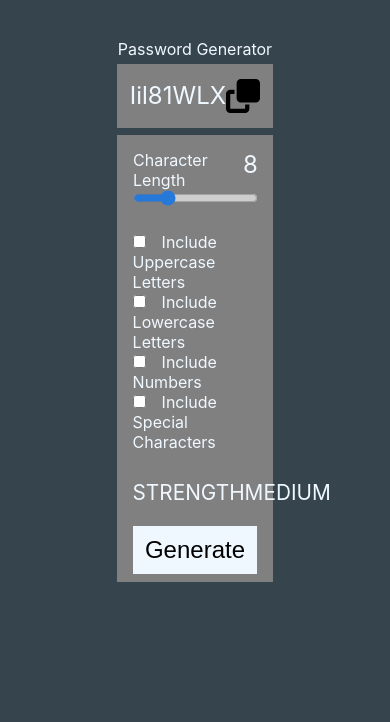
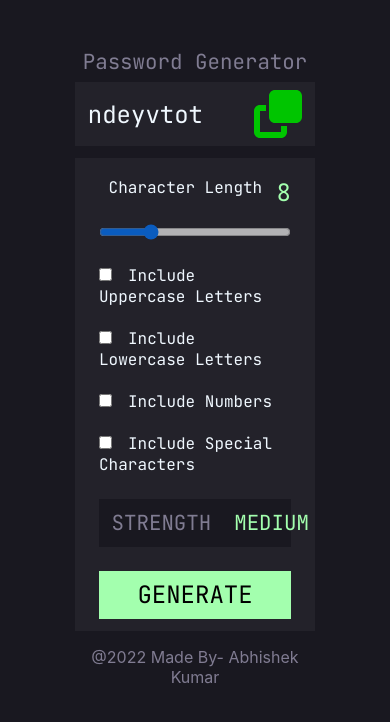
Before and after one commit to killer-abhi/password-generator, a React (Create React App) app: page / in a window 390 px wide. Shown: the top 722 px of the page. Built offline with nearby package versions, Linux system fonts and the light colour scheme.

Commit message:
Completed

```diff
--- a/public/index.html
+++ b/public/index.html
@@ -5,25 +5,12 @@
     <link rel="icon" href="%PUBLIC_URL%/favicon.ico" />
     <meta name="viewport" content="width=device-width, initial-scale=1" />
     <meta name="theme-color" content="#000000" />
-    <meta
-      name="description"
-      content="Web site created using create-react-app"
+    <link rel="preconnect" href="https://fonts.googleapis.com" />
+    <link rel="preconnect" href="https://fonts.gstatic.com" crossorigin />
+    <link
+      href="https://fonts.googleapis.com/css2?family=JetBrains+Mono:wght@400;700&display=swap"
+      rel="stylesheet"
     />
-    <link rel="apple-touch-icon" href="%PUBLIC_URL%/logo192.png" />
-    <!--
-      manifest.json provides metadata used when your web app is installed on a
-      user's mobile device or desktop. See https://developers.google.com/web/fundamentals/web-app-manifest/
-    -->
-    <link rel="manifest" href="%PUBLIC_URL%/manifest.json" />
-    <!--
-      Notice the use of %PUBLIC_URL% in the tags above.
-      It will be replaced with the URL of the `public` folder during the build.
-      Only files inside the `public` folder can be referenced from the HTML.
-
-      Unlike "/favicon.ico" or "favicon.ico", "%PUBLIC_URL%/favicon.ico" will
-      work correctly both with client-side routing and a non-root public URL.
-      Learn how to configure a non-root public URL by running `npm run build`.
-    -->
     <title>React App</title>
   </head>
   <body>
--- a/src/App.css
+++ b/src/App.css
@@ -4,7 +4,7 @@
   margin: 0;
   padding: 0;
   /* background-color: rgba(0, 0, 0, 0.719); */
-  background-color: rgb(54, 69, 77);
+  background-color: hsl(248, 15%, 11%);
   /* background-color: antiquewhite; */
 }
 .main{
@@ -15,15 +15,25 @@
   align-items: center;
 }
 .body{
-  margin-top: 10%;
-  width: 40%;
+  margin-top: 4em;
+  width: 30em;
   height: 100%;
+}
+@media screen and (min-width:100px) and (max-width:600px){
+  .body{
+    margin-top: 3em;
+    width: 15em;
+    height: 100%;
+  }
 }
 .header{
   text-align: center;
-  font-size: 1em;
-  color: aliceblue;
-  /* background-color: gray; */
-  /* padding: 0.5em 1em; */
-
+  font-size: 1.3em;
+  color: hsl(251, 9%, 53%);
+  font-family: "JetBrains Mono", monospace;
 }
+.footer{
+  color:hsl(251, 9%, 53%);
+  margin:1em;
+  text-align: center;
+}
--- a/src/App.js
+++ b/src/App.js
@@ -1,16 +1,15 @@
 import React, { useState } from 'react';
 import './App.css';
 import Card from "./components/card/Card";
+import Footer from "./components/Footer";
 
 function App() {
   return (
     <div className="main">
       <div className="body">
-          <div className="header">
-            Password Generator
-          </div>
+          <div className="header">Password Generator</div>
           <div className="card"><Card/></div>
-
+          <div className="footer"><Footer/></div>
       </div>
     </div>
   );
--- /dev/null
+++ b/src/components/Footer.js
@@ -0,0 +1,9 @@
+function Footer(){
+    return(
+        <footer>
+            @2022 Made By- Abhishek Kumar
+        </footer>
+    )
+
+}
+export default Footer;
--- a/src/components/card/Card.js
+++ b/src/components/card/Card.js
@@ -31,12 +31,25 @@ function Card(){
     function generatepassword(){
         var characters="abcdefghijklmnopqrstuvwxyzABCDEFGHIJKLMNOPQRSTUVWXYZ0123456789@#$"
         var password="";
-        let uptochar=65;
+        let uptochar=26;
         let startchar=0;
 
         if(check1===1)
         {
             uptochar=52;
+        }
+        else if(check2===1)
+        {
+            uptochar=52;
+            startchar=27;
+        }
+        else if(check3===1)
+        {
+            uptochar=62;
+        }
+        else if(check4===1)
+        {
+            uptochar=65;
         }
 
         let characterslength=oldlength;
@@ -134,10 +147,14 @@ function Card(){
                     </div>
                 </div>
                     <div className="query">
-                        <input type="checkbox" id="query1"  onChange={(e)=>handleonclick1(e)}/><span id="query-type">Include Uppercase Letters</span><br/>
-                        <input type="checkbox"id="query2"onChange={(e)=>handleonclick2(e)}/><span id="query-type">Include Lowercase Letters</span><br/>
+
+                        <div className="query-item"><input type="checkbox" id="query1"  onChange={(e)=>handleonclick1(e)}/><span id="query-type">Include Uppercase Letters</span></div><br/>
+                        <div className="query-item"><input type="checkbox" id="query2"  onChange={(e)=>handleonclick2(e)}/><span id="query-type">Include Lowercase Letters</span></div><br/>
+                        <div className="query-item"><input type="checkbox" id="query3"  onChange={(e)=>handleonclick3(e)}/><span id="query-type">Include Numbers</span></div><br/>
+                        <div className="query-item"><input type="checkbox" id="query4"  onChange={(e)=>handleonclick4(e)}/><span id="query-type">Include Special Characters</span></div><br/>
+                        {/* <input type="checkbox"id="query2"onChange={(e)=>handleonclick2(e)}/><span id="query-type">Include Lowercase Letters</span><br/>
                         <input type="checkbox"id="query3"onChange={(e)=>handleonclick3(e)}/><span id="query-type">Include Numbers</span><br/>
-                        <input type="checkbox"id="query4"onChange={(e)=>handleonclick4(e)}/><span id="query-type">Include Special Characters</span>
+                        <input type="checkbox"id="query4"onChange={(e)=>handleonclick4(e)}/><span id="query-type">Include Special Characters</span> */}
                     </div>
                     <div className="strength">
                         <div className="heading">
@@ -155,7 +172,7 @@ function Card(){
                             </div>
                         </div>
                     </div>
-                    <button className="generate" onClick={(e)=>handlegenerate(e)}>Generate</button>
+                    <button className="generate" onClick={(e)=>handlegenerate(e)}>GENERATE</button>
                 </div>
         </div>
     )
--- a/src/components/card/styles/card.css
+++ b/src/components/card/styles/card.css
@@ -1,11 +1,12 @@
 .password{
   margin-top: 3%;
-  background-color: grey;
+  background-color: hsl(247, 11%, 15%);
   color: aliceblue;
   display: flex;
   justify-content: space-between;
   align-items: center;
   padding: 0.5em 0.8em;
+  font-family: "JetBrains Mono", monospace;
 }
 .new-password{
   background-color: transparent;
@@ -17,6 +18,7 @@
   justify-content: center; */
   background-color: transparent;
   background-image: url("/public/assets/images/copy-solid.svg");
+  filter: invert(48%) sepia(79%) saturate(2476%) hue-rotate(86deg) brightness(100%) contrast(119%);
   background-repeat: no-repeat;
   background-position: center;
   width: 3em;
@@ -32,9 +34,10 @@
   /* margin-top: 5%; */
   display: flex;
   flex-direction: column;
+  font-family: "JetBrains Mono", monospace;
 }
 .data{
-  background-color: rgb(128, 128, 128);
+  background-color: hsl(247, 11%, 15%);
   margin-top: 5%;
   display: flex;
   flex-direction: column;
@@ -54,6 +57,7 @@
 .card-header{
   display: flex;
   background-color: transparent;
+  margin-bottom: 1em;
 }
 .heading{
   background-color: transparent;
@@ -61,6 +65,7 @@
 }
 .character-count{
   background-color: transparent;
+  color: hsl(127, 100%, 82%);
   text-align: right;
   font-size: 1.5em;
 }
@@ -84,44 +89,55 @@
   width: 80%;
   background-color: transparent;
   /* background-color:aqua; */
-  margin: 5% auto;
+  margin: 1% auto;
+}
+.query-item{
+  background-color: transparent;
 }
 .query #query-type{
   background-color: transparent;
   margin-left: 1em;
   color: aliceblue;
 }
-.generate{
-  width: 80%;
-  margin: auto;
-  height: 2em;
-  border:none;
-  background-color: aliceblue;
-  margin-bottom: 5%;
-  font-size: 1.5em;
-}
-.generate:hover{
-  cursor: pointer;
-  color: aliceblue;
-  background-color: rgb(35, 35, 35);
-}
 .strength{
   display: flex;
-  margin: 1em auto;
+  margin:auto;
+  /* padding: 1em 0em; */
   width: 80%;
   justify-content: space-between;
   align-items: center;
   font-size: 1.3em;
-  background-color: transparent;
-  color: aliceblue;
+  background-color: hsl(248, 15%, 11%);
+  color: hsl(251, 9%, 53%);
 }
 .heading{
   background-color: transparent;
+  padding: 0em 0.6em;
+  /* height: 2em; */
 }
 .strength-level{
   background-color: transparent;
   /* background-color: aliceblue; */
+  padding: 0.5em;
 }
 .strength-text{
   background-color: transparent;
+  color: hsl(127, 100%, 82%);
 }
+.generate{
+  width: 80%;
+  margin: 1em auto;
+  height: 2em;
+  border:none;
+  background-color: hsl(127, 100%, 82%);
+  margin-bottom: 5%;
+  font-size: 1.5em;
+  font-family: "JetBrains Mono", monospace;
+}
+.generate:hover{
+  cursor: pointer;
+  background-color:hsl(251, 9%, 53%) ;
+  /* color: hsl(127, 100%, 82%); */
+  color: aliceblue;
+  font-family: "JetBrains Mono", monospace;
+}
```
Also changed, not shown: src/colors.scss (added, +8 -0 lines).
